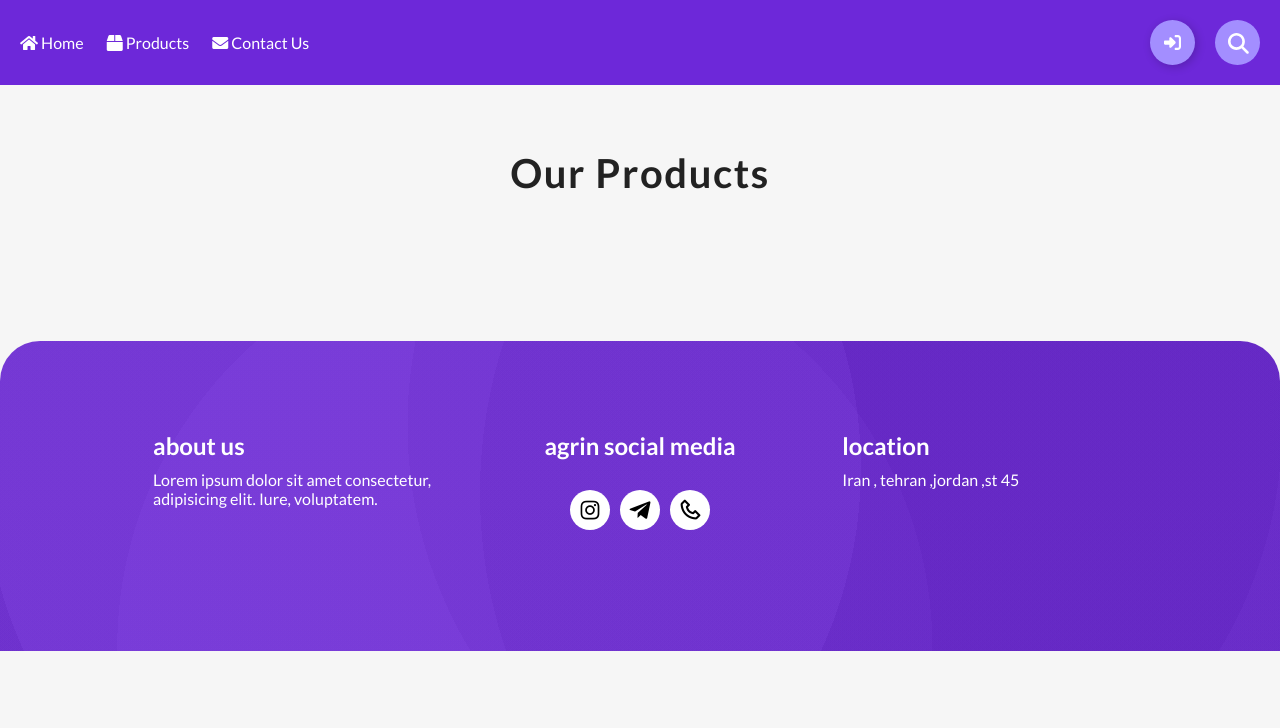
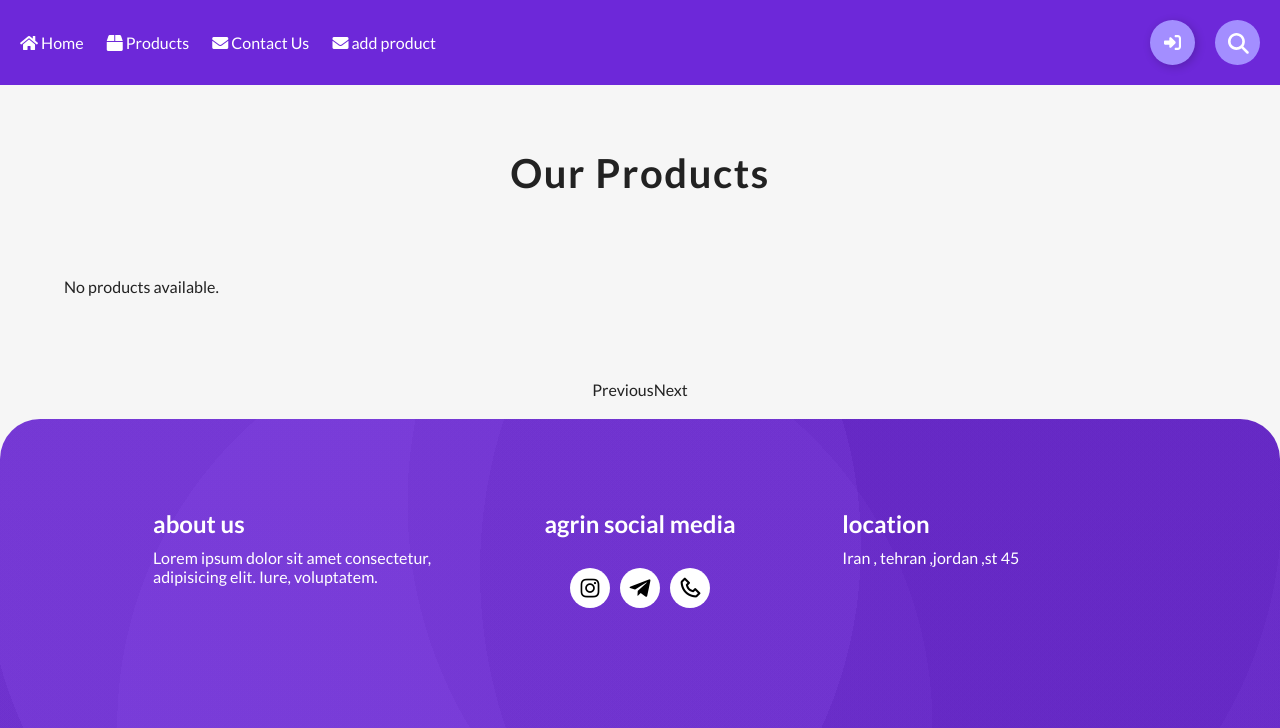
Before and after one commit to agrin10/-shop-, a Flask app: page /products in a window 1280 px wide. Shown: the top 728 px of the page. Run offline with Flask 3, Linux system fonts and the light colour scheme.

Commit message:
edited product with put request/deleted product with delete request/added pagination to the ui and backend both

```diff
--- a/app.py
+++ b/app.py
@@ -1,6 +1,6 @@
 from flask import Flask, render_template
 from src import app
-
+from src import db
 
 
 @app.route('/')
@@ -18,4 +18,4 @@
 if __name__ == "__main__":
 
     app.run(debug=True)
-    # db.create_all()
+    db.create_all()
--- a/src/product/controller.py
+++ b/src/product/controller.py
@@ -1,15 +1,24 @@
-from flask import Flask, jsonify , request ,session , redirect  , url_for
+from flask import Flask, jsonify , request ,session , redirect  , url_for,send_from_directory
 from src.product.model import Product
 from src import db
 import uuid
 from src.product import urls
-import base64
+from werkzeug.utils import secure_filename
+import os
+from src import app
+import imghdr
+
+
+
+
 def retrieve_product_controller():
     response = []
     products_data_controller = Product.query.all()
     for product_data in products_data_controller:
         response.append(product_data.toDict())
     return {"data": response}
+
+
 
 
 def add_product():
@@ -22,8 +31,43 @@
     else:
         title = request.form.get('name_pro')
         price = request.form.get('price_pro')
+        if 'file' in request.files:
+            file = request.files['file']
+            if file.filename != '':
+                filename = secure_filename(file.filename)
+                file.save(os.path.join(app.config['UPLOAD_FOLDER'], filename))
+                new_product = Product(id=str(uuid.uuid4()), title=title, price=price, image_path=filename)
+                db.session.add(new_product)
+                db.session.commit()
+                return redirect(url_for('show_product'))
+        return 'No file uploaded', 400
 
-        new_product = Product(id=uuid.uuid4(), title=title, price=price)
-        db.session.add(new_product)
+
+
+
+def updat_product(product_id):
+    if request.is_json:
+        product = Product.query.get(product_id)
+        if not product:
+            return {"message": "Product not found"}, 404
+
+        data = request.json
+        product.title = data.get('title')
+        product.price = data.get('price')
+        # product.image = data.get('image')
+
         db.session.commit()
-        return redirect(url_for('show_product'))
+        return jsonify({"message": "Product updated successfully"})
+    else:
+        return {"message": "Invalid request format, requires JSON data"}, 400
+
+def delete_product(product_id):
+    if request.is_json:  # Check if the request content type is JSON
+        product = Product.query.get(product_id)
+        if not product:
+            return {"message": "Product not found"}, 404
+        db.session.delete(product)
+        db.session.commit()
+        return jsonify({"message": "Product deleted successfully"})
+    else:
+        return {"message": "Unsupported Media Type"}, 415
--- a/src/product/urls.py
+++ b/src/product/urls.py
@@ -1,10 +1,11 @@
 from src import app
 from flask import Flask, render_template, request, jsonify, redirect, url_for
 from werkzeug.exceptions import HTTPException
-from .controller import retrieve_product_controller , add_product
+from .controller import retrieve_product_controller , add_product , updat_product , delete_product
 from src import db
 import uuid
 from .model import Product
+from flask import send_from_directory
 
 
 
@@ -12,11 +13,22 @@
 @app.route('/products', methods=['GET'])
 def show_product():
     if request.method == 'GET':
-        data= retrieve_product_controller()
-        return render_template('product.html', product_data=data)
+        data = retrieve_product_controller()
+        page = request.args.get('page', 1, type=int)
+        products = Product.query.paginate(page=page, per_page=6, error_out=False)
+        return render_template('product.html', product_data=products, pagination=products)
     else:
-        return "Invalid method. Only GET is supported for this route."
+        return "Invalid method. Only GET is supported for this route.", 405
 
+
+    # if request.method == 'GET':
+    #     data= retrieve_product_controller()
+    #     page = request.args.get('page', 1, type=int)  # Default to page 1 if not specified
+        # products = Product.query.paginate(page=page, per_page=4, error_out=False)
+
+    #     return render_template('product.html', product_data=data , pagination=products)
+    # else:
+    #     return "Invalid method. Only GET is supported for this route."
 # adding the product to the database
 @app.route('/add', methods=['POST', 'GET'])
 def adding_product():
@@ -26,6 +38,25 @@
     else:
         return render_template('add_product.html')
 
+
+@app.route('/edit-product/<string:product_id>', methods=['PUT'])
+def edit_product(product_id):
+
+    if request.method == 'PUT':
+        new_product_replaced = updat_product(product_id)
+        return new_product_replaced
+    elif request.method =='GET':
+        return {"message" : "not allowed"}
+
+
+@app.route('/delete-product/<string:product_id>', methods=['DELETE'])
+def deleted_product(product_id):
+    if request.method == 'DELETE':
+        remove_product = delete_product(product_id)
+        return remove_product
+    elif request.method == 'GET':
+        return {"message": "Method not allowed"}
+
 # # 404 error page
 # @app.errorhandler(Exception)
 # def notfound(e):
--- a/src/static/style/style.css
+++ b/src/static/style/style.css
@@ -136,6 +136,47 @@
   margin: 20px 0 15px 0;
   border-radius: 8px;
   cursor: pointer;
+}
+.img-container {
+  width: 100%;
+  height: 0;
+  padding-bottom: 75%; /* Adjust this value to control the aspect ratio */
+  position: relative;
+  overflow: hidden;
+  border-radius: 8px 8px 0 0;
+}
+
+.img-container img {
+  position: absolute;
+  top: 0;
+  left: 0;
+  width: 100%;
+  height: 100%;
+  object-fit: cover;
+}
+.pagination {
+  display: flex;
+  justify-content: center;
+  margin: 20px 0;
+}
+
+.pagination a {
+  color: var(--primaryColor);
+  padding: 8px 16px;
+  text-decoration: none;
+  border: 1px solid #ddd;
+  margin: 0 4px;
+  border-radius: 4px;
+}
+
+.pagination a.active {
+  background-color: var(--primaryColor);
+  color: white;
+  border: 1px solid var(--primaryColor);
+}
+
+.pagination a:hover:not(.active) {
+  background-color: #ddd;
 }
 
 /* ---------------End of Products ---------------- */
--- a/src/templates/add_product.html
+++ b/src/templates/add_product.html
@@ -4,6 +4,7 @@
 
     {% block content %}
         <div class='add'>
+            <h1 style=" display: flex;flex-direction: row;justify-content: space-around;align-items: center;">add product</h1>
             <form action="/add" method="POST" enctype="multipart/form-data" class='add_form'>
                 <label for="name_pro">name of the peoduct:</label>
                 <input type="text" name="name_pro" id="name_pro" placeholder='enter the name'/>
@@ -11,6 +12,9 @@
                 <label for="price_pro">price of the product:</label>
                 <input type="text" name="price_pro" id="price_pro" placeholder='enter the price'/>
 
+                <label for="image">upload image</label>
+                <input type="file" name="file" id="image"/>
+
                 <input type="submit" name='submit' value='add product'/>
                 </form>
 
--- a/src/templates/base.html
+++ b/src/templates/base.html
@@ -34,6 +34,8 @@
                 <li><a href="{{url_for('index')}}"><i class="fas fa-home"></i> Home</a></li>
                 <li><a href="{{url_for('show_product')}}"><i class="fas fa-box"></i> Products</a></li>
                 <li><a href="#"><i class="fas fa-envelope"></i> Contact Us</a></li>
+                <li><a href="{{url_for('adding_product')}}"><i class="fas fa-envelope"></i> add product</a></li>
+
             </ul>
         </nav>
         <div class="icons-header">
--- a/src/templates/product.html
+++ b/src/templates/product.html
@@ -9,33 +9,58 @@
     </div>
     <!-- Single product -->
     <div class="products-center">
-        {% for item in product_data['data'] %}
+      {% for item in product_data.items %}
       <div class="product">
+          <div class="img-container">
+              <img src="{{ url_for('static', filename='images/' + item.image_path) }}" alt="{{ item.title }}">
+          </div>
           <div class="product-desc">
-                <p class="product-price">$ {{ item['price'] }}</p>
-                <p class="product-title">{{ item['title'] }}</p>
+              <p class="product-price">$ {{ item.price }}</p>
+              <p class="product-title">{{ item.title }}</p>
           </div>
           <button class="btn add-to-cart">
               <i class="fas fa-shopping-cart"></i>
               Add to Cart
           </button>
       </div>
+      {% else %}
+      <p>No products available.</p>
       {% endfor %}
   </div>
 </section>
-<!-- Cart section -->
-<section class="cart-center">
-    <div class="backdrop"></div>
-    <div class="cart">
-        <h3 class="cart-title">Your Cart</h3>
-        <div class="cart-content">
-            <!-- Single item (you can add cart items here) -->
-        </div>
-        <div class="cart-footer">
-            <span class="cart-total">Total Price: $90</span>
-            <button class="btn clear-cart">Clear Cart</button>
-            <button class="btn cart-item-confirm">Confirm</button>
-        </div>
-    </div>
-</section>
+
+<nav aria-label="Page navigation example">
+  <ul class="pagination">
+      {% if pagination.has_prev %}
+      <li class="page-item">
+          <a class="page-link" href="{{ url_for('show_product', page=pagination.prev_num) }}">Previous</a>
+      </li>
+      {% else %}
+      <li class="page-item disabled"><span class="page-link">Previous</span></li>
+      {% endif %}
+
+      {% for page_num in pagination.iter_pages() %}
+      {% if page_num %}
+      {% if page_num != pagination.page %}
+      <li class="page-item"><a class="page-link" href="{{ url_for('show_product', page=page_num) }}">{{ page_num }}</a></li>
+      {% else %}
+      <li class="page-item active" aria-current="page">
+          <span class="page-link">{{ page_num }}</span>
+      </li>
+      {% endif %}
+      {% else %}
+      <li class="page-item disabled"><span class="page-link">...</span></li>
+      {% endif %}
+      {% endfor %}
+
+      {% if pagination.has_next %}
+      <li class="page-item">
+          <a class="page-link" href="{{ url_for('show_product', page=pagination.next_num) }}">Next</a>
+      </li>
+      {% else %}
+      <li class="page-item disabled"><span class="page-link">Next</span></li>
+      {% endif %}
+  </ul>
+</nav>
+
 {% endblock %}
```
Also changed, not shown: src/__init__.py (+11 -2 lines), src/product/model.py (+10 -8 lines), src/templates/update_product.html (added, +14 -0 lines), src/static/images/39_Sophisticated_Dark_Blue_and_Gray_Color_Schemes_for_Masculine_Bedroom_Inspiration_in_2024.jpg (added), src/static/images/The_Girl_with_The_Green_sofaBlog_HomeJellina_Detmars_Dutch_Farm_Renovation.jpg (added). Lines whose indentation alone changed are shown as unchanged.
